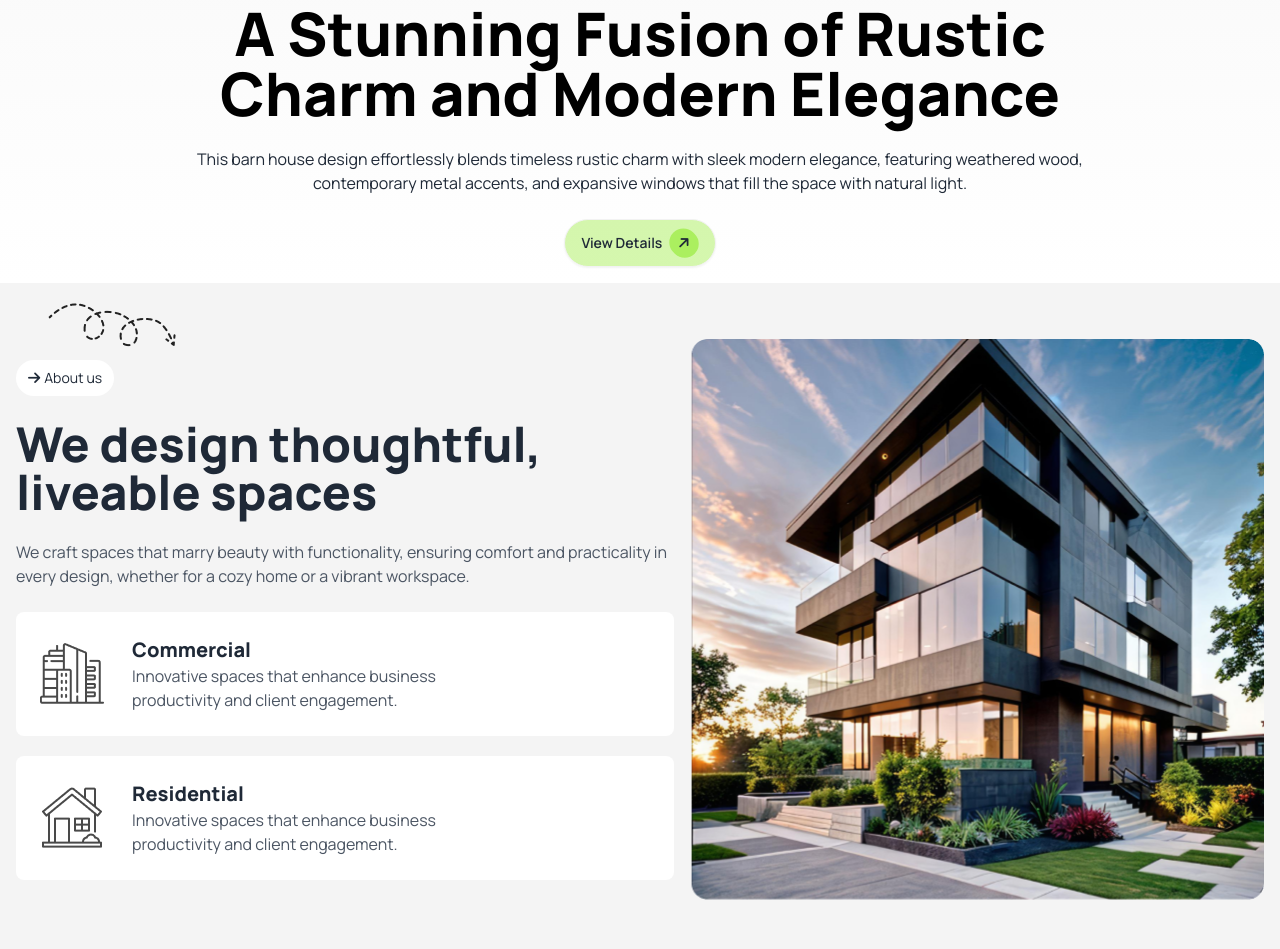
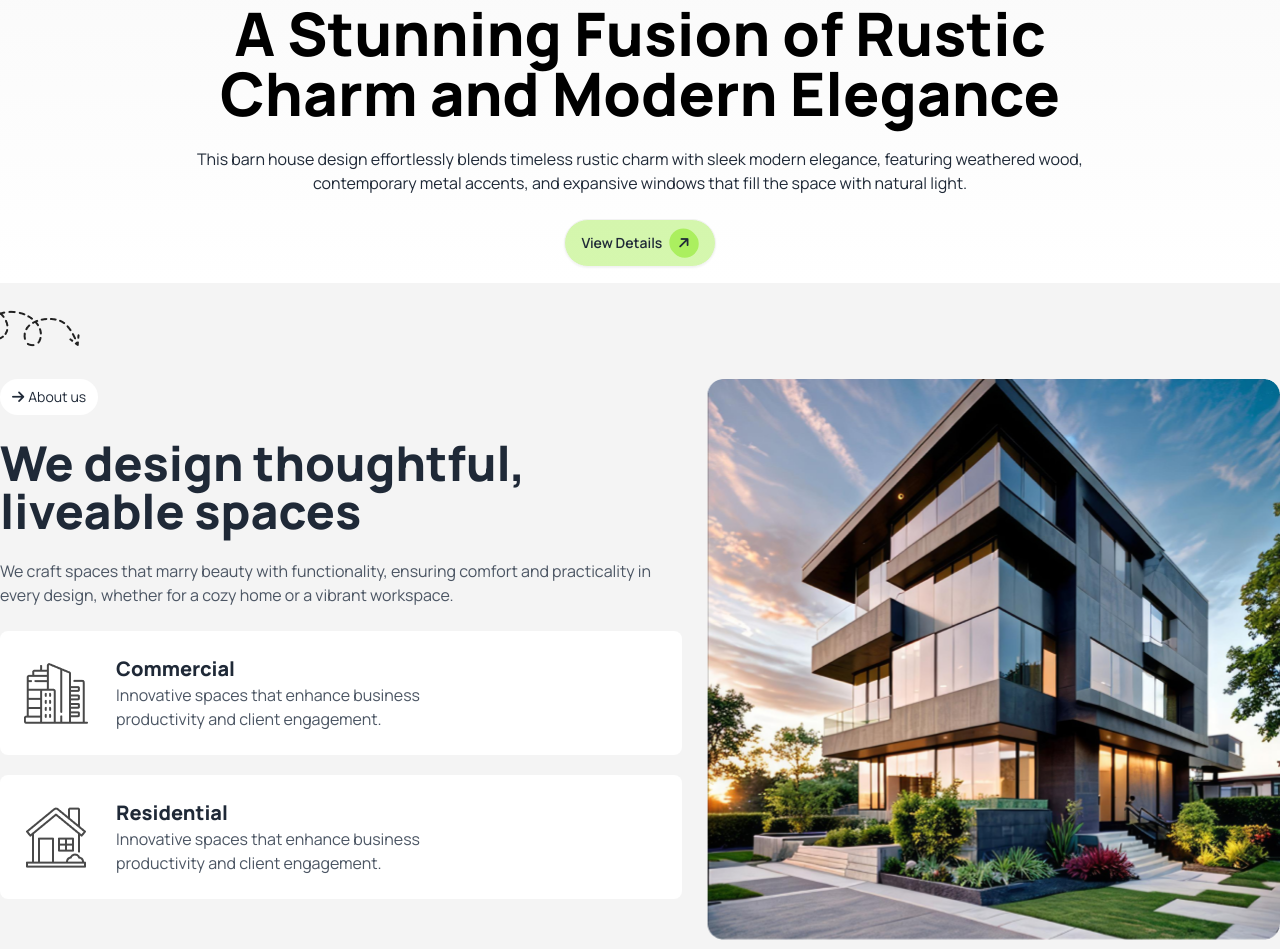
Before and after one commit to Rakib1514/assignment-3, a plain HTML site: page index.html in a window 1280 px wide. Shown: the part 431-1380 px from the top of the page. Drawn offline with nearby package versions, Linux system fonts and the light colour scheme.

Commit message:
Spaces Section fix

```diff
--- a/index.html
+++ b/index.html
@@ -174,9 +174,9 @@
 
     <!-- Spaces Section -->
 
-    <section class="container mx-auto relative py-10">
-      <div class="hero">
-        <div class="hero-content flex-col lg:flex-row">
+    <section class="container mx-auto relative py-10 lg:py-24">
+      <div class="">
+        <div class="flex gap-6 flex-col lg:flex-row">
           <!-- Content -->
           <div class="flex flex-col gap-6">
             <div class="flex justify-center lg:justify-start">
@@ -241,7 +241,7 @@
             alt="Rectangle"
           />
         </div>
-        <div class="absolute lg:block hidden top-5 left-12">
+        <div class="absolute lg:block hidden top-5 -left-12">
           <img src="./assets/Vector.png" alt="" />
         </div>
       </div>
@@ -625,10 +625,3 @@
     </footer>
   </body>
 </html>
-
-
-
-
-<!-- All the comments need to verify and replace -->
- <!-- exceptional section need to add -->
-  <!-- responsive debug -->
```
